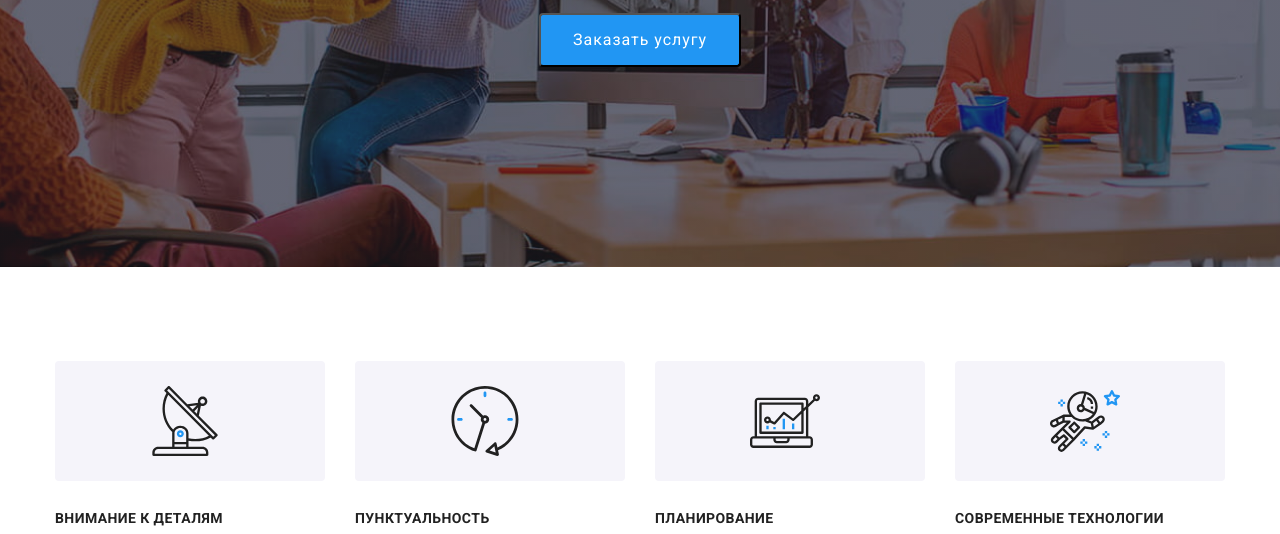
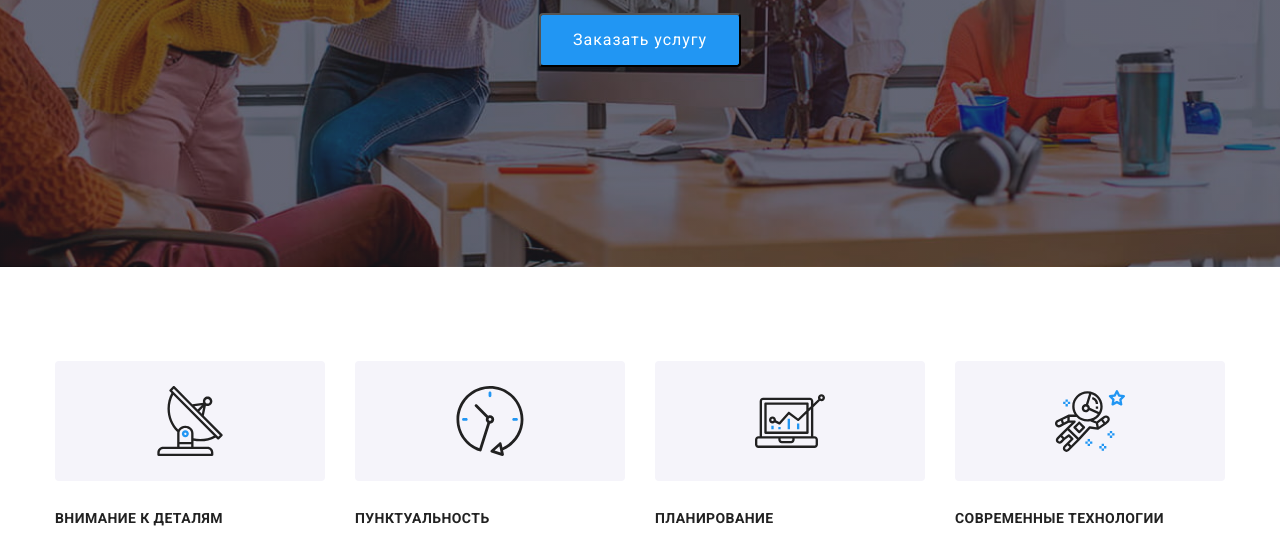
Before and after one commit to cloudlight7/goit-markup-hw-04, a plain HTML site: page index.html in a window 1280 px wide. Shown: the part 418-952 px from the top of the page. Drawn offline with nearby package versions, Linux system fonts and the light colour scheme.

Commit message:
fix2
svg - right-margin
title social container footer

```diff
--- a/css/styles.css
+++ b/css/styles.css
@@ -398,6 +398,7 @@ img {
   text-transform: uppercase;
   color: var(--primary-white-color);
   margin: 0 0 20px 0;
+  font-weight: 700;
 }
 .social-continer-list {
   display: flex;
--- a/index.html
+++ b/index.html
@@ -67,7 +67,7 @@
           <ul class="feature-list">
             <li class="feature-item">
               <div class="featnre-rectangle">
-                <svg class="contact-icon" width="70px" height="70px">
+                <svg class="feature-icon" width="70px" height="70px">
                   <use href="./images/svg/symbol-defs.svg#icon-antenna"></use>
                 </svg>
               </div>
@@ -78,7 +78,7 @@
             </li>
             <li class="feature-item">
               <div class="featnre-rectangle">
-                <svg class="contact-icon" width="70px" height="70px">
+                <svg class="feature-icon" width="70px" height="70px">
                   <use href="./images/svg/symbol-defs.svg#icon-clock"></use>
                 </svg>
               </div>
@@ -89,7 +89,7 @@
             </li>
             <li class="feature-item">
               <div class="featnre-rectangle">
-                <svg class="contact-icon" width="70px" height="70px">
+                <svg class="feature-icon" width="70px" height="70px">
                   <use href="./images/svg/symbol-defs.svg#icon-diagram"></use>
                 </svg>
               </div>
@@ -100,7 +100,7 @@
             </li>
             <li class="feature-item">
               <div class="featnre-rectangle">
-                <svg class="contact-icon" width="70px" height="70px">
+                <svg class="feature-icon" width="70px" height="70px">
                   <use href="./images/svg/symbol-defs.svg#icon-astronaut"></use>
                 </svg>
               </div>
```
